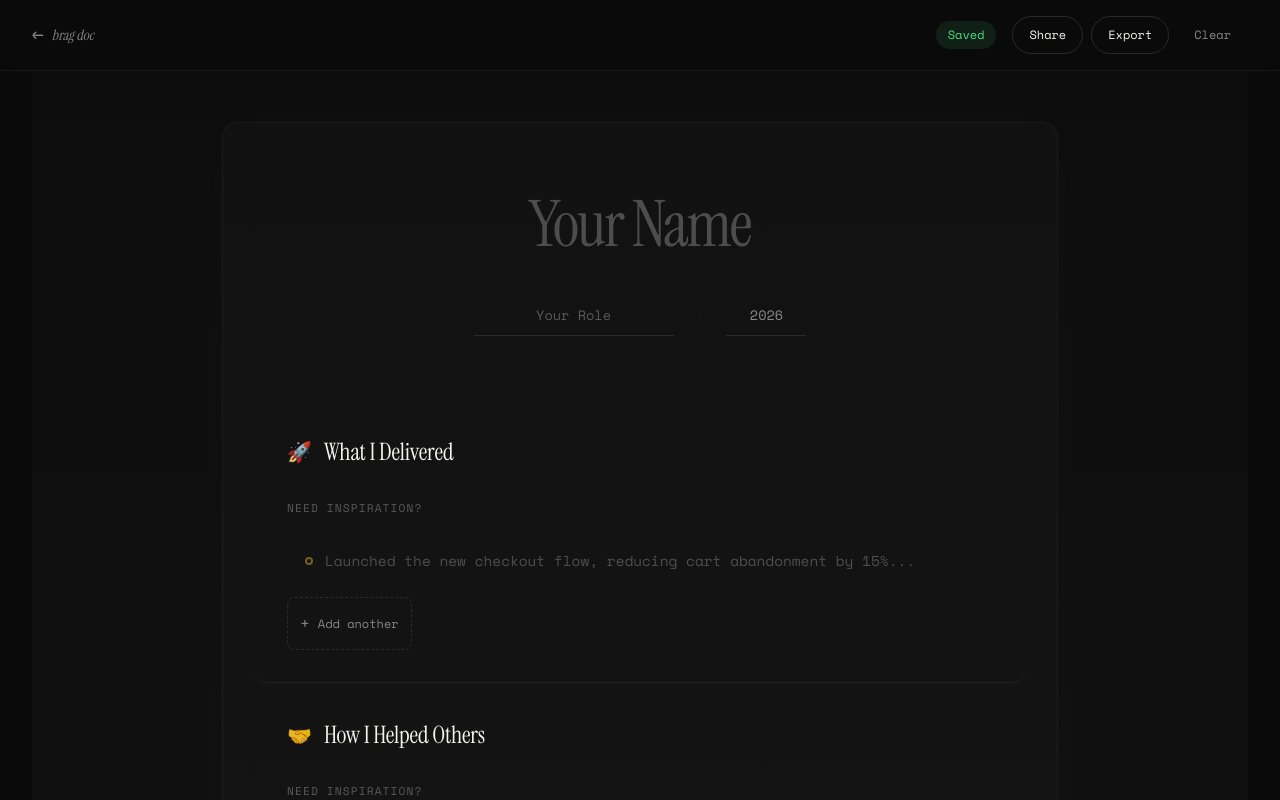
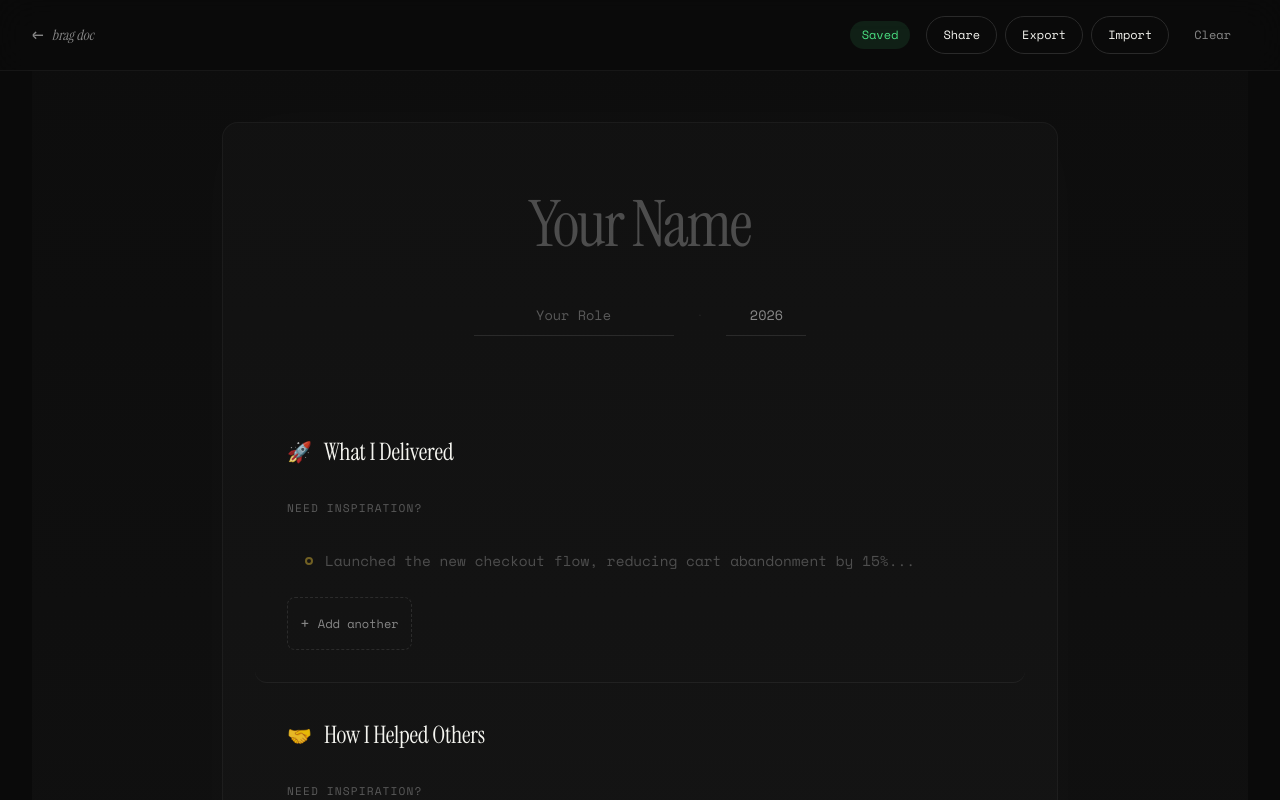
Before and after one commit to stmoreau/bragdoc, a Next.js app: page /write in a window 1280 px wide. Shown: the top 800 px of the page. Built offline with nearby package versions, Linux system fonts and the light colour scheme.

Commit message:
Add JSON file import feature

```diff
--- a/app/write/page.tsx
+++ b/app/write/page.tsx
@@ -278,6 +278,57 @@ export default function WritePage() {
     showToastMessage("🗑️ Started fresh");
   }, [showToastMessage]);
 
+  const importFromFile = useCallback(() => {
+    const input = document.createElement("input");
+    input.type = "file";
+    input.accept = ".json";
+    input.onchange = (e) => {
+      const file = (e.target as HTMLInputElement).files?.[0];
+      if (!file) return;
+
+      const reader = new FileReader();
+      reader.onload = (event) => {
+        try {
+          const content = event.target?.result as string;
+          const parsed = JSON.parse(content) as BragDoc & {
+            shipped?: string[];
+          };
+
+          // Migrate old "shipped" key to "delivered"
+          if (parsed.shipped && !parsed.delivered) {
+            parsed.delivered = parsed.shipped;
+            delete parsed.shipped;
+          }
+
+          // Validate required fields exist
+          const imported: BragDoc = {
+            name: parsed.name || "",
+            role: parsed.role || "",
+            period: parsed.period || new Date().getFullYear().toString(),
+            delivered: Array.isArray(parsed.delivered)
+              ? parsed.delivered
+              : [""],
+            collaboration: Array.isArray(parsed.collaboration)
+              ? parsed.collaboration
+              : [""],
+            growth: Array.isArray(parsed.growth) ? parsed.growth : [""],
+            impact: Array.isArray(parsed.impact) ? parsed.impact : [""],
+            feedback: Array.isArray(parsed.feedback) ? parsed.feedback : [""],
+            goals: Array.isArray(parsed.goals) ? parsed.goals : [""],
+            updatedAt: new Date().toISOString(),
+          };
+
+          setDoc(imported);
+          showToastMessage("Imported successfully!");
+        } catch {
+          showToastMessage("Invalid file format");
+        }
+      };
+      reader.readAsText(file);
+    };
+    input.click();
+  }, [showToastMessage]);
+
   const reorderListItem = useCallback(
     (field: keyof BragDoc, fromIndex: number, toIndex: number) => {
       setDoc((prev) => {
@@ -328,6 +379,9 @@ export default function WritePage() {
                 </button>
                 <button className="action-btn" onClick={exportMarkdown}>
                   Export
+                </button>
+                <button className="action-btn" onClick={importFromFile}>
+                  Import
                 </button>
                 <button className="action-btn subtle" onClick={clearDoc}>
                   Clear
```
